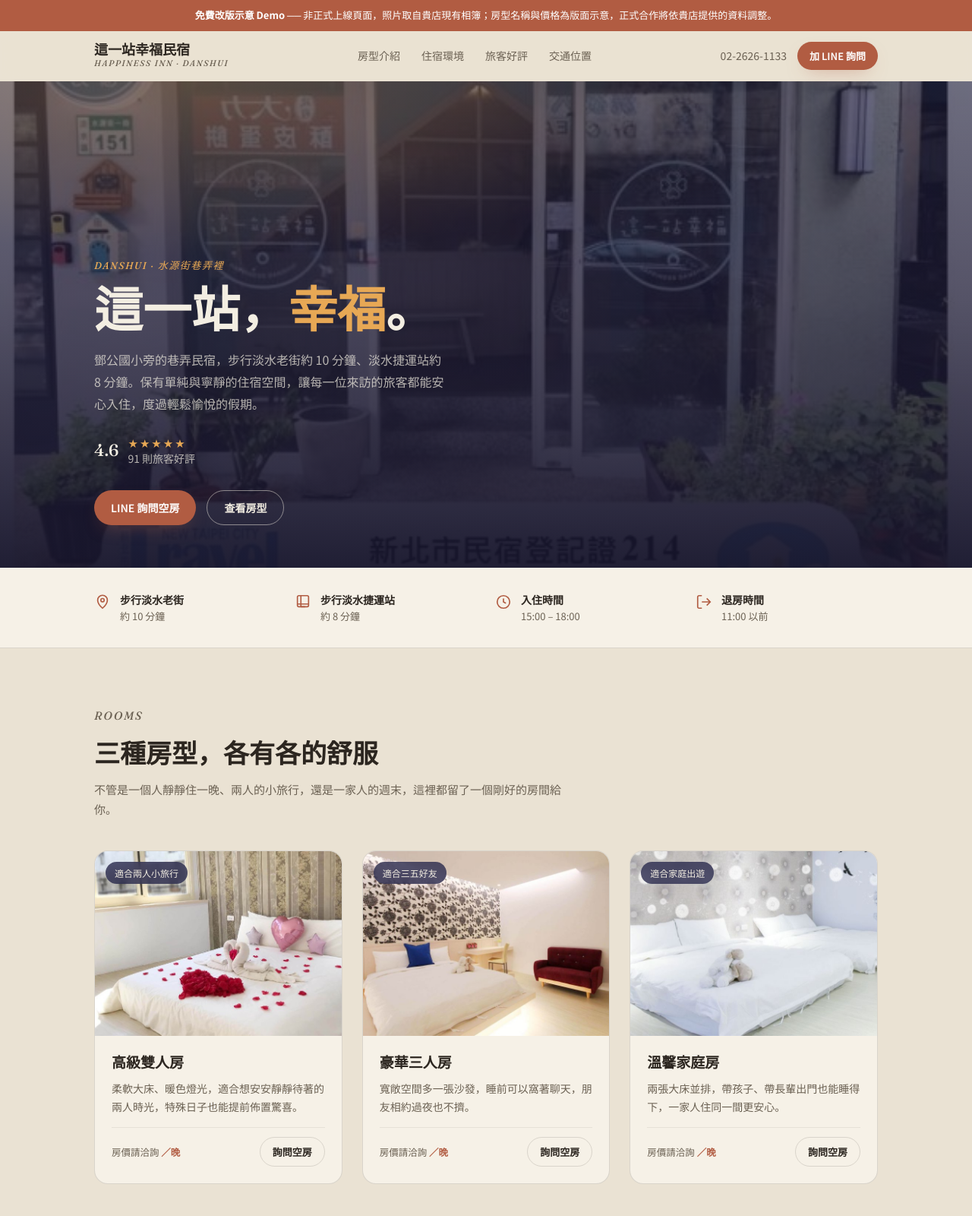
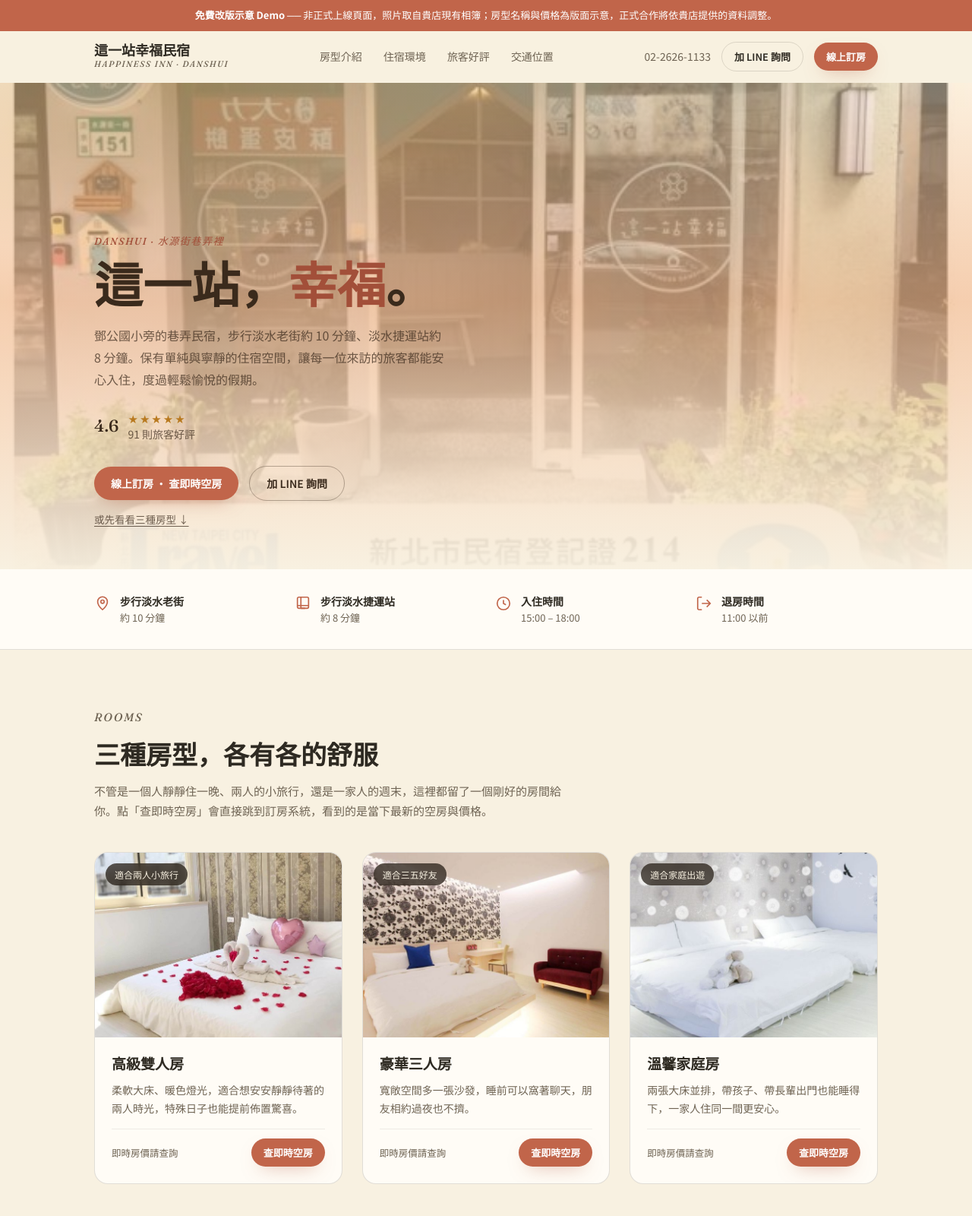
Before and after one commit to ninthlab99-netizen/danshui-happiness-inn-demo, a plain HTML site: page index.html in a window 1280 px wide. Shown: the top 1600 px of the page at 76% size. Drawn offline with Linux system fonts and the light colour scheme.

Commit message:
Add files via upload

```diff
--- a/index.html
+++ b/index.html
@@ -3,21 +3,21 @@
 <style>
   :root{
     scroll-behavior:smooth;
-    --paper:#EAE2D3;
-    --paper-deep:#DED3BE;
-    --surface:#F6F1E7;
-    --ink:#2C2620;
-    --ink-soft:#6B6153;
-    --rose:#B15C42;
-    --rose-deep:#8F4632;
-    --rose-tint:#F1DDD2;
-    --dusk:#26264A;
-    --dusk-2:#4A3B63;
-    --glow:#E7A855;
+    --paper:#F8F1E1;
+    --paper-deep:#EFE0C0;
+    --surface:#FFFCF6;
+    --ink:#2E2A22;
+    --ink-soft:#6E6353;
+    --rose:#C1654A;
+    --rose-deep:#A24F39;
+    --rose-tint:#F5DFCF;
+    --band-1:#F9DFB9;
+    --band-2:#F0B588;
+    --band-ink:#3A2A1C;
+    --band-ink-soft:rgba(58,42,28,.72);
+    --gold:#B8791F;
     --line:rgba(44,38,32,.14);
     --line-soft:rgba(44,38,32,.08);
-    --on-dusk:#F3EEE2;
-    --on-dusk-soft:rgba(243,238,226,.72);
   }
   @media (prefers-color-scheme: dark){
     :root:not([data-theme="light"]){
@@ -29,13 +29,13 @@
       --rose:#DA8362;
       --rose-deep:#F0A183;
       --rose-tint:#3A2B24;
-      --dusk:#141329;
-      --dusk-2:#241E3D;
-      --glow:#F0B979;
+      --band-1:#26264A;
+      --band-2:#4A3B63;
+      --band-ink:#F3EEE2;
+      --band-ink-soft:rgba(243,238,226,.72);
+      --gold:#F0B979;
       --line:rgba(239,230,214,.16);
       --line-soft:rgba(239,230,214,.09);
-      --on-dusk:#F3EEE2;
-      --on-dusk-soft:rgba(243,238,226,.72);
     }
   }
   :root[data-theme="dark"]{
@@ -47,13 +47,13 @@
     --rose:#DA8362;
     --rose-deep:#F0A183;
     --rose-tint:#3A2B24;
-    --dusk:#141329;
-    --dusk-2:#241E3D;
-    --glow:#F0B979;
+    --band-1:#26264A;
+    --band-2:#4A3B63;
+    --band-ink:#F3EEE2;
+    --band-ink-soft:rgba(243,238,226,.72);
+    --gold:#F0B979;
     --line:rgba(239,230,214,.16);
     --line-soft:rgba(239,230,214,.09);
-    --on-dusk:#F3EEE2;
-    --on-dusk-soft:rgba(243,238,226,.72);
   }
 
   *{box-sizing:border-box;}
@@ -144,48 +144,56 @@
   .btn:active{transform:scale(.97);}
   .btn-primary{background:var(--rose);color:#fff;box-shadow:0 10px 24px -12px rgba(177,92,66,.55);}
   .btn-primary:hover{background:var(--rose-deep);}
-  .btn-ghost{background:transparent;color:var(--on-dusk);border:1px solid rgba(243,238,226,.5);}
-  .btn-ghost:hover{border-color:var(--on-dusk);}
+  .btn-ghost{background:transparent;color:var(--band-ink);border:1px solid color-mix(in srgb, var(--band-ink) 35%, transparent);}
+  .btn-ghost:hover{border-color:var(--band-ink);}
   .btn-outline{background:transparent;color:var(--ink);border:1px solid var(--line);}
   .btn-outline:hover{border-color:var(--rose);color:var(--rose);}
   .btn-sm{padding:9px 16px;font-size:13px;}
+  .btn-block{width:100%;}
+  .hint{font-size:12.5px;color:var(--band-ink-soft);}
 
   /* ---------- hero ---------- */
   .hero{
     position:relative; padding:0; overflow:hidden;
     min-height:640px; display:flex; align-items:flex-end;
-    background:linear-gradient(180deg,var(--dusk),var(--dusk-2));
+    background:linear-gradient(180deg,var(--band-1),var(--band-2));
   }
   .hero-media{position:absolute;inset:0;}
-  .hero-media img{width:100%;height:100%;object-fit:cover;opacity:.55;}
+  .hero-media img{width:100%;height:100%;object-fit:cover;opacity:.7;}
   .hero-scrim{
     position:absolute;inset:0;
     background:
-      radial-gradient(90% 60% at 20% 0%, rgba(231,168,85,.28), transparent 60%),
-      linear-gradient(180deg, rgba(20,19,41,.35) 0%, rgba(20,19,41,.55) 45%, rgba(20,19,41,.92) 100%);
+      radial-gradient(90% 60% at 20% 0%, color-mix(in srgb, var(--gold) 30%, transparent), transparent 60%),
+      linear-gradient(180deg,
+        color-mix(in srgb, var(--band-1) 25%, transparent) 0%,
+        color-mix(in srgb, var(--band-2) 58%, transparent) 45%,
+        color-mix(in srgb, var(--paper) 95%, transparent) 100%);
   }
   .hero-content{
     position:relative; z-index:2; width:100%;
     padding:120px 24px 56px; max-width:1080px; margin:0 auto;
-    color:var(--on-dusk);
+    color:var(--band-ink);
   }
-  .hero .eyebrow{color:var(--glow);}
+  .hero .eyebrow{color:var(--rose-deep);}
   .hero h1{
     font-size:clamp(38px,6vw,64px); line-height:1.08; margin-top:14px;
-    color:var(--on-dusk);
+    color:var(--band-ink);
   }
-  .hero h1 span{color:var(--glow);}
+  .hero h1 span{color:var(--rose-deep);}
   .hero-sub{
     margin-top:18px; max-width:52ch; font-size:16px; line-height:1.8;
-    color:var(--on-dusk-soft);
+    color:var(--band-ink-soft);
   }
   .hero-rating{
     margin-top:26px; display:flex; align-items:center; gap:12px; font-size:14px;
-    color:var(--on-dusk-soft);
+    color:var(--band-ink-soft);
   }
-  .hero-rating strong{font-size:22px;font-family:"Fraunces",serif;color:var(--on-dusk);}
-  .stars{color:var(--glow); letter-spacing:2px; font-size:15px;}
-  .hero-cta{margin-top:32px; display:flex; gap:14px; flex-wrap:wrap;}
+  .hero-rating strong{font-size:22px;font-family:"Fraunces",serif;color:var(--band-ink);}
+  .stars{color:var(--gold); letter-spacing:2px; font-size:15px;}
+  .hero-cta{margin-top:32px; display:flex; align-items:center; gap:14px; flex-wrap:wrap;}
+  .hero-links{margin-top:14px;}
+  .hero-links a{font-size:13.5px;color:var(--band-ink-soft);text-decoration:underline;text-underline-offset:3px;}
+  .hero-links a:hover{color:var(--rose-deep);}
 
   /* ---------- facts strip ---------- */
   .facts{
@@ -219,15 +227,15 @@
   .room-photo img{width:100%;height:100%;object-fit:cover;}
   .room-tag{
     position:absolute; top:14px; left:14px;
-    background:color-mix(in srgb, var(--dusk) 78%, transparent);
-    color:var(--on-dusk); font-size:12px; padding:6px 12px; border-radius:999px;
+    background:rgba(32,24,16,.72);
+    color:#F8F1E1; font-size:12px; padding:6px 12px; border-radius:999px;
     backdrop-filter:blur(6px);
   }
   .room-body{padding:20px 22px 22px; display:flex; flex-direction:column; gap:10px; flex:1;}
   .room-body h3{font-size:19px;}
   .room-body p{font-size:14px; line-height:1.7; color:var(--ink-soft); flex:1;}
   .room-foot{
-    display:flex; align-items:center; justify-content:space-between;
+    display:flex; align-items:center; justify-content:space-between; gap:12px;
     padding-top:12px; border-top:1px solid var(--line-soft); margin-top:4px;
   }
   .room-price{font-size:12.5px;color:var(--ink-soft);}
@@ -252,49 +260,62 @@
   }
   .review-stat .num{font-family:"Fraunces",serif;font-size:56px;color:var(--rose);line-height:1;}
   .review-stat .meta{font-size:14px;color:var(--ink-soft);}
-  .review-stat .meta .stars{color:var(--glow);display:block;font-size:16px;margin-bottom:2px;}
+  .review-stat .meta .stars{color:var(--gold);display:block;font-size:16px;margin-bottom:2px;}
   .review-grid{display:grid; grid-template-columns:repeat(3,1fr); gap:22px;}
   @media (max-width:900px){ .review-grid{grid-template-columns:1fr;} }
   .review-card{
     background:var(--surface); border:1px solid var(--line); border-radius:16px; padding:24px;
     display:flex; flex-direction:column; gap:14px;
   }
-  .review-card .stars{color:var(--glow);font-size:14px;}
+  .review-card .stars{color:var(--gold);font-size:14px;}
   .review-card blockquote{margin:0;font-size:14.5px;line-height:1.8;color:var(--ink);}
   .review-who{display:flex; justify-content:space-between; font-size:12.5px; color:var(--ink-soft); border-top:1px solid var(--line-soft); padding-top:12px;}
 
   /* ---------- contact / footer ---------- */
   #contact{
-    background:linear-gradient(180deg,var(--dusk),var(--dusk-2));
-    color:var(--on-dusk);
+    background:linear-gradient(180deg,var(--band-1),var(--band-2));
+    color:var(--band-ink);
   }
   .contact-grid{display:grid; grid-template-columns:1.1fr .9fr; gap:52px;}
   @media (max-width:860px){ .contact-grid{grid-template-columns:1fr; gap:36px;} }
-  #contact .eyebrow{color:var(--glow);}
-  #contact h2{color:var(--on-dusk); font-size:clamp(26px,4vw,32px); margin-top:10px;}
-  #contact .lead{margin-top:14px; color:var(--on-dusk-soft); font-size:15px; line-height:1.8; max-width:46ch;}
+  #contact .eyebrow{color:var(--rose-deep);}
+  #contact h2{color:var(--band-ink); font-size:clamp(26px,4vw,32px); margin-top:10px;}
+  #contact .lead{margin-top:14px; color:var(--band-ink-soft); font-size:15px; line-height:1.8; max-width:46ch;}
   .contact-list{list-style:none;margin:28px 0 0;padding:0;display:flex;flex-direction:column;gap:16px;}
   .contact-list li{display:flex; gap:14px; align-items:flex-start; font-size:14.5px;}
-  .contact-list svg{width:19px;height:19px;color:var(--glow);flex:none;margin-top:2px;}
-  .contact-list a:hover{color:var(--glow);}
-  .contact-list .lbl{display:block;font-size:12px;color:var(--on-dusk-soft);margin-bottom:2px;}
+  .contact-list svg{width:19px;height:19px;color:var(--rose-deep);flex:none;margin-top:2px;}
+  .contact-list a:hover{color:var(--rose-deep);}
+  .contact-list .lbl{display:block;font-size:12px;color:var(--band-ink-soft);margin-bottom:2px;}
   .hours-card{
-    background:rgba(243,238,226,.06); border:1px solid rgba(243,238,226,.14); border-radius:16px; padding:26px;
+    background:rgba(58,42,28,.06); border:1px solid rgba(58,42,28,.16); border-radius:16px; padding:26px;
   }
-  .hours-card h3{color:var(--on-dusk); font-size:16px; margin-bottom:16px;}
-  .hours-row{display:flex; justify-content:space-between; font-size:14px; padding:10px 0; border-bottom:1px solid rgba(243,238,226,.1);}
+  .hours-card h3{color:var(--band-ink); font-size:16px; margin-bottom:16px;}
+  .hours-row{display:flex; justify-content:space-between; font-size:14px; padding:10px 0; border-bottom:1px solid rgba(58,42,28,.12);}
   .hours-row:last-child{border-bottom:0;}
-  .hours-row span:first-child{color:var(--on-dusk-soft);}
-  .contact-cta{margin-top:22px; display:flex; gap:12px; flex-wrap:wrap;}
+  .hours-row span:first-child{color:var(--band-ink-soft);}
+  .contact-cta{margin-top:22px; display:flex; align-items:center; gap:14px; flex-wrap:wrap;}
 
   footer{
-    background:var(--dusk);
-    color:var(--on-dusk-soft);
+    background:var(--paper-deep);
+    color:var(--ink-soft);
     padding:26px 24px;
     font-size:12.5px;
-    border-top:1px solid rgba(243,238,226,.1);
+    border-top:1px solid var(--line);
   }
   footer .wrap{display:flex; justify-content:space-between; gap:16px; flex-wrap:wrap;}
+
+  /* ---------- mobile booking bar ---------- */
+  .mobile-book-bar{
+    display:none;
+    position:fixed; left:0; right:0; bottom:0; z-index:50;
+    background:var(--surface); border-top:1px solid var(--line);
+    padding:10px 16px calc(10px + env(safe-area-inset-bottom,0px));
+  }
+  @media (max-width:820px){ .mobile-book-bar{display:block;} }
+
+  @media (max-width:820px){
+    body{padding-bottom:68px;}
+  }
 
   @media (prefers-reduced-motion: reduce){
     * {transition:none !important;}
@@ -317,13 +338,15 @@
     </nav>
     <div class="nav-actions">
       <a class="tel-link" href="tel:0226261133">02-2626-1133</a>
-      <a class="btn btn-primary btn-sm" href="https://line.me/R/ti/p/@zea8609m" target="_blank" rel="noopener">加 LINE 詢問</a>
+      <a class="btn btn-outline btn-sm" href="https://line.me/R/ti/p/@zea8609m" target="_blank" rel="noopener">加 LINE 詢問</a>
+      <a class="btn btn-primary btn-sm" href="https://traiwan.com/official/booking.php?id=happiness.danshui" target="_blank" rel="noopener">線上訂房</a>
       <button class="burger" id="burger" aria-label="選單" aria-expanded="false">
         <span></span><span></span><span></span>
       </button>
     </div>
   </div>
   <div id="mobile-nav" hidden>
+    <a href="https://traiwan.com/official/booking.php?id=happiness.danshui" target="_blank" rel="noopener" style="color:var(--rose);font-weight:600;">線上訂房 · 查即時空房</a>
     <a href="#rooms">房型介紹</a>
     <a href="#about">住宿環境</a>
     <a href="#reviews">旅客好評</a>
@@ -347,9 +370,10 @@
       </div>
     </div>
     <div class="hero-cta">
-      <a class="btn btn-primary" href="https://line.me/R/ti/p/@zea8609m" target="_blank" rel="noopener">LINE 詢問空房</a>
-      <a class="btn btn-ghost" href="#rooms">查看房型</a>
+      <a class="btn btn-primary" href="https://traiwan.com/official/booking.php?id=happiness.danshui" target="_blank" rel="noopener">線上訂房 · 查即時空房</a>
+      <a class="btn btn-ghost" href="https://line.me/R/ti/p/@zea8609m" target="_blank" rel="noopener">加 LINE 詢問</a>
     </div>
+    <div class="hero-links"><a href="#rooms">或先看看三種房型 ↓</a></div>
   </div>
 </section>
 
@@ -379,7 +403,7 @@
     <div class="sec-head">
       <p class="eyebrow">Rooms</p>
       <h2>三種房型，各有各的舒服</h2>
-      <p>不管是一個人靜靜住一晚、兩人的小旅行，還是一家人的週末，這裡都留了一個剛好的房間給你。</p>
+      <p>不管是一個人靜靜住一晚、兩人的小旅行，還是一家人的週末，這裡都留了一個剛好的房間給你。點「查即時空房」會直接跳到訂房系統，看到的是當下最新的空房與價格。</p>
     </div>
     <div class="room-grid">
       <article class="room-card">
@@ -391,8 +415,8 @@
           <h3>高級雙人房</h3>
           <p>柔軟大床、暖色燈光，適合想安安靜靜待著的兩人時光，特殊日子也能提前佈置驚喜。</p>
           <div class="room-foot">
-            <span class="room-price">房價請洽詢 <em>／晚</em></span>
-            <a class="btn btn-outline btn-sm" href="https://line.me/R/ti/p/@zea8609m" target="_blank" rel="noopener">詢問空房</a>
+            <span class="room-price">即時房價請查詢</span>
+            <a class="btn btn-primary btn-sm" href="https://traiwan.com/official/booking.php?id=happiness.danshui" target="_blank" rel="noopener">查即時空房</a>
           </div>
         </div>
       </article>
@@ -405,8 +429,8 @@
           <h3>豪華三人房</h3>
           <p>寬敞空間多一張沙發，睡前可以窩著聊天，朋友相約過夜也不擠。</p>
           <div class="room-foot">
-            <span class="room-price">房價請洽詢 <em>／晚</em></span>
-            <a class="btn btn-outline btn-sm" href="https://line.me/R/ti/p/@zea8609m" target="_blank" rel="noopener">詢問空房</a>
+            <span class="room-price">即時房價請查詢</span>
+            <a class="btn btn-primary btn-sm" href="https://traiwan.com/official/booking.php?id=happiness.danshui" target="_blank" rel="noopener">查即時空房</a>
           </div>
         </div>
       </article>
@@ -419,8 +443,8 @@
           <h3>溫馨家庭房</h3>
           <p>兩張大床並排，帶孩子、帶長輩出門也能睡得下，一家人住同一間更安心。</p>
           <div class="room-foot">
-            <span class="room-price">房價請洽詢 <em>／晚</em></span>
-            <a class="btn btn-outline btn-sm" href="https://line.me/R/ti/p/@zea8609m" target="_blank" rel="noopener">詢問空房</a>
+            <span class="room-price">即時房價請查詢</span>
+            <a class="btn btn-primary btn-sm" href="https://traiwan.com/official/booking.php?id=happiness.danshui" target="_blank" rel="noopener">查即時空房</a>
           </div>
         </div>
       </article>
@@ -504,9 +528,10 @@
         </li>
       </ul>
       <div class="contact-cta">
-        <a class="btn btn-primary" href="https://line.me/R/ti/p/@zea8609m" target="_blank" rel="noopener">加 LINE 詢問空房</a>
-        <a class="btn btn-ghost" href="tel:0226261133">直接來電</a>
+        <a class="btn btn-primary" href="https://traiwan.com/official/booking.php?id=happiness.danshui" target="_blank" rel="noopener">線上訂房 · 查即時空房</a>
+        <a class="btn btn-ghost" href="https://line.me/R/ti/p/@zea8609m" target="_blank" rel="noopener">加 LINE 詢問</a>
       </div>
+      <p class="hint" style="margin-top:10px;">訂房按鈕會直接連到官方訂房系統，顯示當下最新空房與房價。</p>
     </div>
     <div class="hours-card">
       <h3>入住須知</h3>
@@ -524,6 +549,10 @@
     <span>版面 Demo by Kerwin ── 內容與照片版權屬這一站幸福民宿所有</span>
   </div>
 </footer>
+
+<div class="mobile-book-bar">
+  <a class="btn btn-primary btn-block" href="https://traiwan.com/official/booking.php?id=happiness.danshui" target="_blank" rel="noopener">線上訂房 · 查即時空房</a>
+</div>
 
 <script>
   (function(){
```
